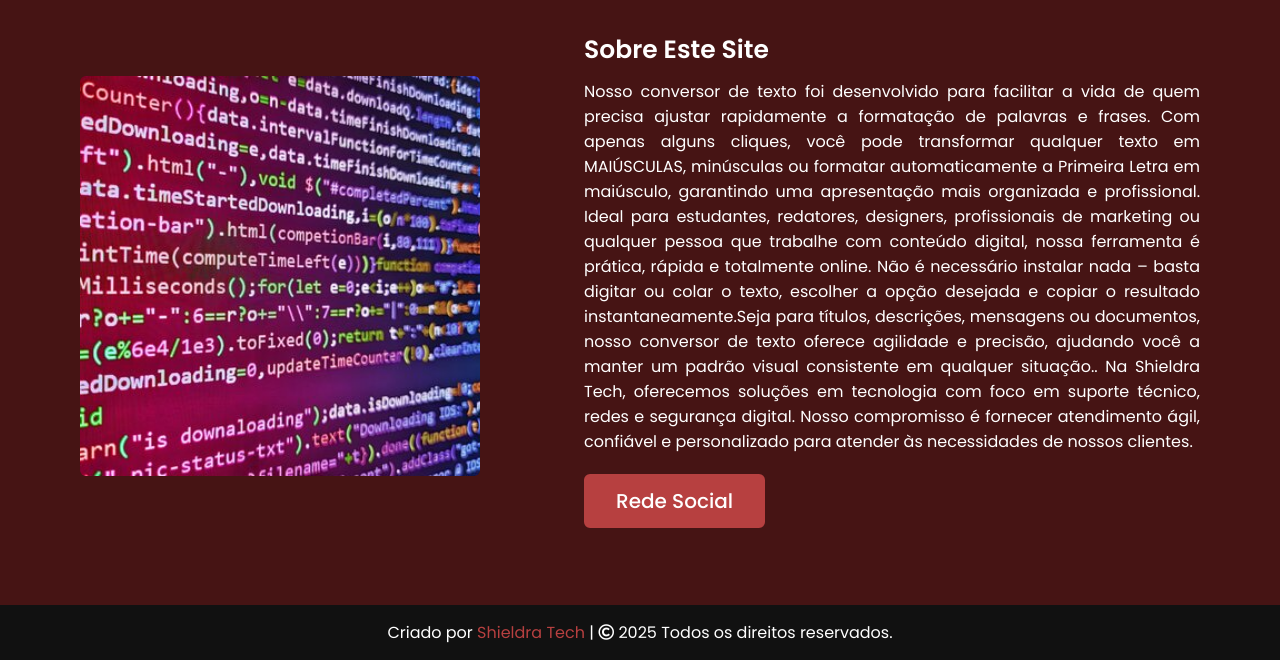
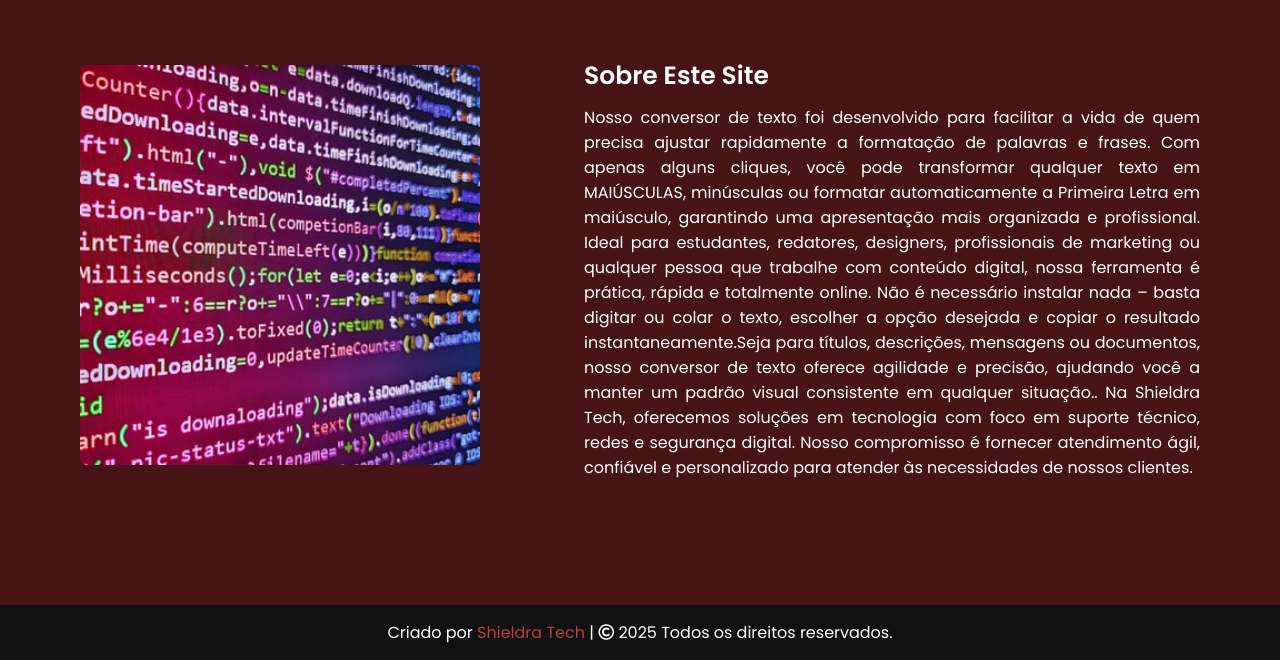
Before and after one commit to textflixjulio/textflip, a plain HTML site: page sobre.html in a window 1280 px wide. Shown: the part 195-855 px from the top of the page. Drawn offline with nearby package versions, Linux system fonts and the light colour scheme.

Commit message:
Update sobre.html
ssssss

```diff
--- a/sobre.html
+++ b/sobre.html
@@ -62,7 +62,7 @@
                         técnico, redes e segurança digital. Nosso compromisso é fornecer
                         atendimento ágil, confiável e personalizado para atender às necessidades
                         de nossos clientes.</p>
-                    <a href="https://www.instagram.com/shieldra_tech/">Rede Social</a>
+                   <!-- <a href="https://www.instagram.com/shieldra_tech/">Rede Social</a> --!>
                 </div>
             </div>
         </div>
```
